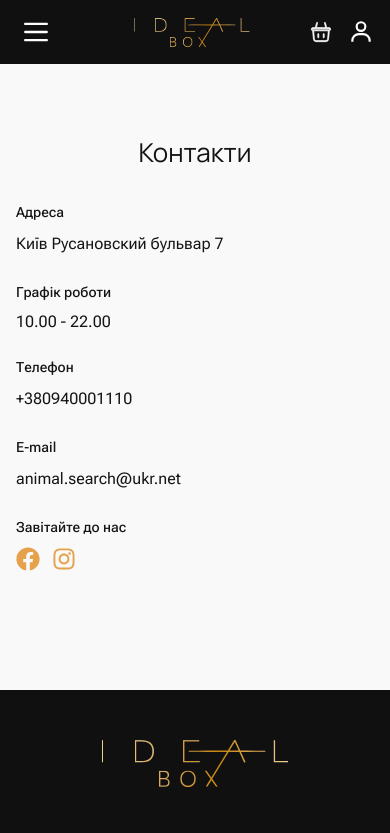
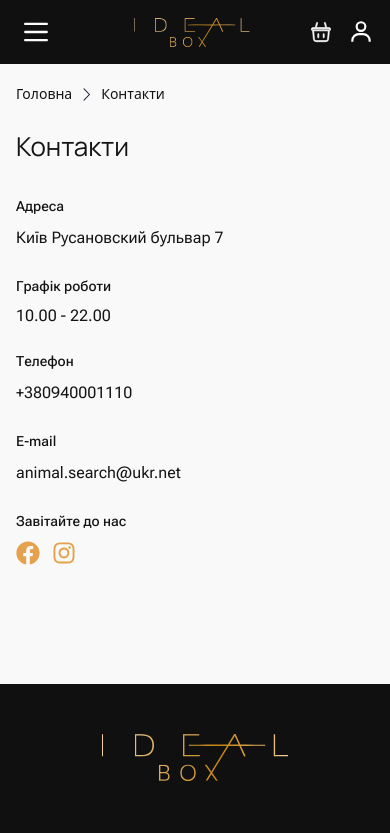
Before and after one commit to TanetsDev/ideal, a Next.js app: page /contact in a window 390 px wide. Shown: the top 833 px of the page. Built offline with nearby package versions, Linux system fonts and the light colour scheme; no server answers.

Commit message:
OrderSubmitted

```diff
--- a/components/Cart/CartForm/CartForm.tsx
+++ b/components/Cart/CartForm/CartForm.tsx
@@ -61,11 +61,12 @@ const CartFormSchema = yup.object<IDeliveryInfo>().shape({
     .required("Обов'язкове поле"),
 });
 
-const CartForm = ({
-  setDelivery,
-}: {
+type CartFormProps = {
   setDelivery: (deliveryMethod: string) => void;
-}) => {
+  onOrderSuccess: () => void;
+};
+
+const CartForm: React.FC<CartFormProps> = ({ setDelivery, onOrderSuccess }) => {
   const totalPrice = useSelector(selectTotalPrice);
   const totalWeight = useSelector(selectTotalWeight);
   const cart = useSelector(selectCart);
@@ -108,7 +109,7 @@ const CartForm = ({
     city: "Київ",
     address: user?.address ?? "",
     date: new Date(),
-    time: "",
+    time: time.format("HH:mm"),
     deliveryMethod: "Кур'єром",
     paymentMethod: "Кур'єру",
   };
@@ -118,7 +119,7 @@ const CartForm = ({
     formState: { errors },
     control,
     handleSubmit,
-    reset,
+    // reset,
     setValue,
     getValues,
     register,
@@ -155,9 +156,8 @@ const CartForm = ({
     if (order) {
       const orderHistory = await registerOrder(order);
       console.log("ORDER HISTORY", orderHistory);
+      onOrderSuccess();
     }
-
-    reset();
   };
 
   return (
@@ -476,6 +476,9 @@ const CartForm = ({
             size={20}
             className="absolute right-0 bottom-[5px]"
           />
+          {errors.time && (
+            <span className="imputEfrror">{errors.time.message}</span>
+          )}
           <UnderlineGold />
         </div>
 
--- /dev/null
+++ b/components/Cart/OrderSubmitted/OrderSubmitted.tsx
@@ -0,0 +1,19 @@
+import GoldLink from "@/components/Buttons/GoldLink";
+import Title from "@/components/Common/Title";
+import MainContainer from "@/components/Containers/MainContainer";
+
+const OrderSubmitted = () => {
+  return (
+    <MainContainer className="pt-[50px] md:pt-[60px] flex flex-col items-center gap-[20px]">
+      <Title className="text-center">Дякуємо за замовлення</Title>
+      <p className="text-center text-basicBlack font-manrope py-[28px] md:pt[48px] md:pb[24px] texp-[18px] leading-[25px] md:texp-[22px] md:leading-[30px]">
+        Ваш номер замовлення 52369872
+      </p>
+      <p className="text-center text-basicBlack font-roboto pb-[40px] texp-[16px] leading-[24px] md:texp-[21px] ">
+        У найближчий час з вами зв’яжеться менеджер для підтвердження замовлення
+      </p>
+      <GoldLink href="/">До головної </GoldLink>
+    </MainContainer>
+  );
+};
+export default OrderSubmitted;
--- a/components/Common/Title.tsx
+++ b/components/Common/Title.tsx
@@ -12,7 +12,7 @@ const Title = ({
   if (isMain) {
     return (
       <h1
-        className={` text-basicBlack text-[26px] md:text-[30px] lg:text-[40px] font-manrope ${className}`}
+        className={` text-basicBlack font-manrope text-[26px] md:text-[30px] lg:text-[40px]  ${className}`}
       >
         {children}
       </h1>
--- a/components/Contact/Contact.tsx
+++ b/components/Contact/Contact.tsx
@@ -3,16 +3,24 @@ import MainContainer from "../Containers/MainContainer";
 
 import { FaFacebook, FaInstagram } from "react-icons/fa";
 import ContactForm from "../Form/ContactForm";
+import BreadCrumbs from "../BreadCrumbs/BreadCrumbs";
+import { IBreadCrumb } from "@/types/market.types";
 
 const Contact = () => {
+  const crmbs: IBreadCrumb[] = [
+    { name: "Головна", path: "/" },
+    { name: "Контакти", path: "/contact" },
+  ];
   return (
-    <section className=" pt-[134px]  pb-[119px] md:pt-[148px]  md:pb-[70px]  ">
-      <h2 className=" text-center text-basicBlack font-manrope text-[26px] leading-[36px] pb-[28px] md:pb-[46px] font-normal">
+    <section className=" pt-[64px] md:pt-[80px]  pb-[119px]   md:pb-[70px]  md:bg-[#F9F9F9]  ">
+      <MainContainer>
+        <BreadCrumbs crumps={crmbs} />
+        <div className=" pt-[24px]  md:pt-[32px]  md:pb-[70px]  ">
+          <h2 className=" text-basicBlack font-manrope text-[26px] leading-[36px] pb-[28px] md:pb-[46px] font-normal">
             Контакти
           </h2>
-      <div className="md:bg-[#FFFFFF]">
-        <MainContainer className=" md:flex justify-around ">
-          <ul className=" flex flex-col gap-[22px] text-basicBlack font-robotoFlex md:pt-[20px] ">
+          <div className="  md:flex  ">
+            <ul className=" md:w-[294px] xl:w-[416px] md:bg-[#F4F4F4]  flex flex-col gap-[22px] text-basicBlack font-robotoFlex md:p-[8px] xl:p-[12px]  md:pt-[14px]  xl:pt-[30px]">
               <li>
                 <h3 className="text-[14px] leading-[28px] font-medium pb-[6px]">
                   Адреса
@@ -74,11 +82,12 @@ const Contact = () => {
                 </div>
               </li>
             </ul>
-          <div className=" hidden md:flex max-w-[300px] xl:max-w-[350px] w-full pt-[46px] pb-[20px]">
+            <div className=" md:mx-auto hidden md:flex max-w-[300px] xl:max-w-[350px] w-full pt-[14px] pb-[20px] xl:pt-[30px]">
               <ContactForm />
             </div>
+          </div>
+        </div>
       </MainContainer>
-      </div>
     </section>
   );
 };
--- a/components/Products/BoxPreviewCard.tsx
+++ b/components/Products/BoxPreviewCard.tsx
@@ -1,5 +1,5 @@
 // import { boxImg } from "@/public/images";
-import React, { useState } from "react";
+import React, { useEffect, useState } from "react";
 import { Swiper as ReactSwiper } from "swiper";
 import { Swiper, SwiperSlide } from "swiper/react";
 
@@ -21,6 +21,7 @@ import { FreeMode, Navigation, Thumbs } from "swiper/modules";
 import { addToCart } from "@/redux/cartSlice/cartSlice";
 import useModal from "@/hooks/useModal";
 import CartModal from "../Cart/CartList/CartModal";
+import GoldLink from "../Buttons/GoldLink";
 
 const BoxPreviewCard = () => {
   const params = useParams();
@@ -32,21 +33,31 @@ const BoxPreviewCard = () => {
   const { isModalOpen, openModal, closeModal } = useModal();
   const dispatch = useDispatch();
 
-  if (!data) {
-    router.push("/");
+  useEffect(() => {
+    if (!data || data.length === 0) {
+      router.push("/");
+    }
+  }, [data, router]);
+
+  if (!data || data.length === 0) {
     return null;
   }
 
   const box = data.filter((e: IBoxCard) => e._id === params.id);
 
-  if (!box) {
-    return <div>Box not found</div>;
+  if (box.length === 0) {
+    return (
+      <div>
+        Щось пішло не так ..
+        <GoldLink href="/boxes">До Ідеальних боксів</GoldLink>
+      </div>
+    );
   }
-
   const handleAddToCart = () => {
     dispatch(addToCart(box[0]));
     openModal();
   };
+
   const {
     dishCount,
     imageUrls,
@@ -58,7 +69,11 @@ const BoxPreviewCard = () => {
     title,
     dishes,
   } = box[0];
-  console.log(box);
+  // console.log(box);
+  const titleValue = title
+    ? title.find(({ _key }: { _key: string }) => _key === "ukr")?.value || " "
+    : " ";
+  console.log("Title value:", titleValue);
 
   return (
     <div className="w-[344px] md:w-[636px] xl:w-full mx-auto xl:flex gap-[31px] xl:mt-[86px]">
@@ -116,10 +131,7 @@ const BoxPreviewCard = () => {
 
       <div className="xl:max-w-[636px]">
         <Title className="text-left" isMain={true}>
-          {title
-            ? title?.find(({ _key }: { _key: string }) => _key === "ukr")
-                ?.value || " "
-            : " "}
+          {titleValue}
         </Title>
         <h3 className="text-left text-base font-semibold font-manrope mt-6 text-basicBlack">
           Наповнення боксу
--- a/components/Products/BoxesMarket.tsx
+++ b/components/Products/BoxesMarket.tsx
@@ -13,7 +13,7 @@ import { selectBoxesState } from "@/redux/boxes/boxesSelector";
 import { IBreadCrumb } from "@/types/market.types";
 import Image from "next/image";
 import { useRouter } from "next/navigation";
-import { useState } from "react";
+import { useEffect, useState } from "react";
 import { useSelector } from "react-redux";
 
 const crmbs: IBreadCrumb[] = [
@@ -27,14 +27,18 @@ const BoxesMarket = () => {
   const router = useRouter();
   const { data } = useSelector(selectBoxesState);
 
-  if (!data) {
-    router.push("/");
+  useEffect(() => {
+    if (!data || data.length === 0) {
+      router.push("/");
+    }
+  }, [data, router]);
+
+  if (!data || data.length === 0) {
     return null;
   }
 
   return (
     <MainSectionsBox className=" pt-[64px] pb-[50px]">
-
       <MainContainer className="flex flex-col justify-center">
         <BreadCrumbs crumps={crumbs} />
         <div className="flex flex-col gap-[28px] md:gap-0 mb-6 md:mb-[20px] mt-[36px] md:mt-[22px]">
--- a/components/SectionBox/SectionBox.tsx
+++ b/components/SectionBox/SectionBox.tsx
@@ -7,17 +7,46 @@ import BoxPreviewCard from "@/components/Products/BoxPreviewCard";
 import SuggeschionsSwiper from "@/components/Swipers/SuggeschionsSwiper";
 import { selectBoxesState } from "@/redux/boxes/boxesSelector";
 import { IBreadCrumb } from "@/types/market.types";
-import React from "react";
+import { IBoxCard } from "@/types/products.types";
+import { useParams, useRouter } from "next/navigation";
+import React, { useEffect, useState } from "react";
 import { useSelector } from "react-redux";
 
 const SectionBox = () => {
+  const router = useRouter();
   const { data } = useSelector(selectBoxesState);
-  console.log(data);
 
-  const crmbs: IBreadCrumb[] = [
+  const params = useParams();
+
+  const [crmbs, setCrmbs] = useState<IBreadCrumb[]>([
     { name: "Головна", path: "/" },
     { name: "Shop", path: "/boxes" },
-  ];
+  ]);
+
+  useEffect(() => {
+    if (!data) {
+      router.push("/");
+    } else if (params.id) {
+      const boxId = params.id;
+      const box = data.find((e: IBoxCard) => e._id === params.id);
+      const boxTitle =
+        box?.title?.find(({ _key }: { _key: string }) => _key === "ukr")
+          ?.value || " ";
+
+      setCrmbs((prevCrmbs) => {
+        if (!prevCrmbs.some((crumb) => crumb.name === boxTitle)) {
+          return [
+            ...prevCrmbs,
+            {
+              name: boxTitle,
+              path: `/boxes/${boxId}`,
+            },
+          ];
+        }
+        return prevCrmbs;
+      });
+    }
+  }, [params.id, data, router]);
   return (
     <MainSectionsBox className="pb-[50px] md:pb-[70px]">
       <MainContainer className="pt-4">
--- a/components/Swipers/SuggeschionsSwiper.tsx
+++ b/components/Swipers/SuggeschionsSwiper.tsx
@@ -1,4 +1,4 @@
-"use client"; // <===== REQUIRED
+"use client";
 
 import { Swiper, SwiperSlide } from "swiper/react";
 import { Autoplay } from "swiper/modules";
@@ -15,6 +15,7 @@ import { selectBoxesState } from "@/redux/boxes/boxesSelector";
 import { useRouter } from "next/navigation";
 import CartModal from "../Cart/CartList/CartModal";
 import useModal from "@/hooks/useModal";
+import { useEffect } from "react";
 
 const SuggeschionsSwiper = () => {
   const { data: boxes } = useSelector(selectBoxesState);
@@ -22,8 +23,13 @@ const SuggeschionsSwiper = () => {
 
   const router = useRouter();
 
-  if (!boxes) {
-    router.push("/");
+  useEffect(() => {
+    if (!boxes || boxes.length === 0) {
+      router.push("/");
+    }
+  }, [boxes, router]);
+
+  if (!boxes || boxes.length === 0) {
     return null;
   }
 
--- a/hooks/useBoxesData.ts
+++ b/hooks/useBoxesData.ts
@@ -5,7 +5,7 @@ import { setData } from "@/redux/boxes/boxesSlice";
 
 const useBoxesData = () => {
   const dispatch = useDispatch();
-  const { data, error, isLoading, refetch } = useGetBoxesQuery({
+  const { data, error, isLoading } = useGetBoxesQuery({
     filters: { types: "all" },
   });
 
@@ -22,7 +22,7 @@ const useBoxesData = () => {
     }
   }, [data, error, dispatch]);
 
-  return { data, error, isLoading, refetch };
+  return { data, error, isLoading };
 };
 
 export default useBoxesData;
--- a/hooks/useModal.ts
+++ b/hooks/useModal.ts
@@ -5,12 +5,10 @@ const useModal = () => {
 
   const openModal = () => {
     setIsModalOpen(true);
-    console.log("click");
   };
 
   const closeModal = () => {
     setIsModalOpen(false);
-    console.log("close");
   };
 
   return { isModalOpen, openModal, closeModal };
```
Also changed, not shown: app/cart/page.tsx (+22 -5 lines). Lines whose indentation alone changed are shown as unchanged.
